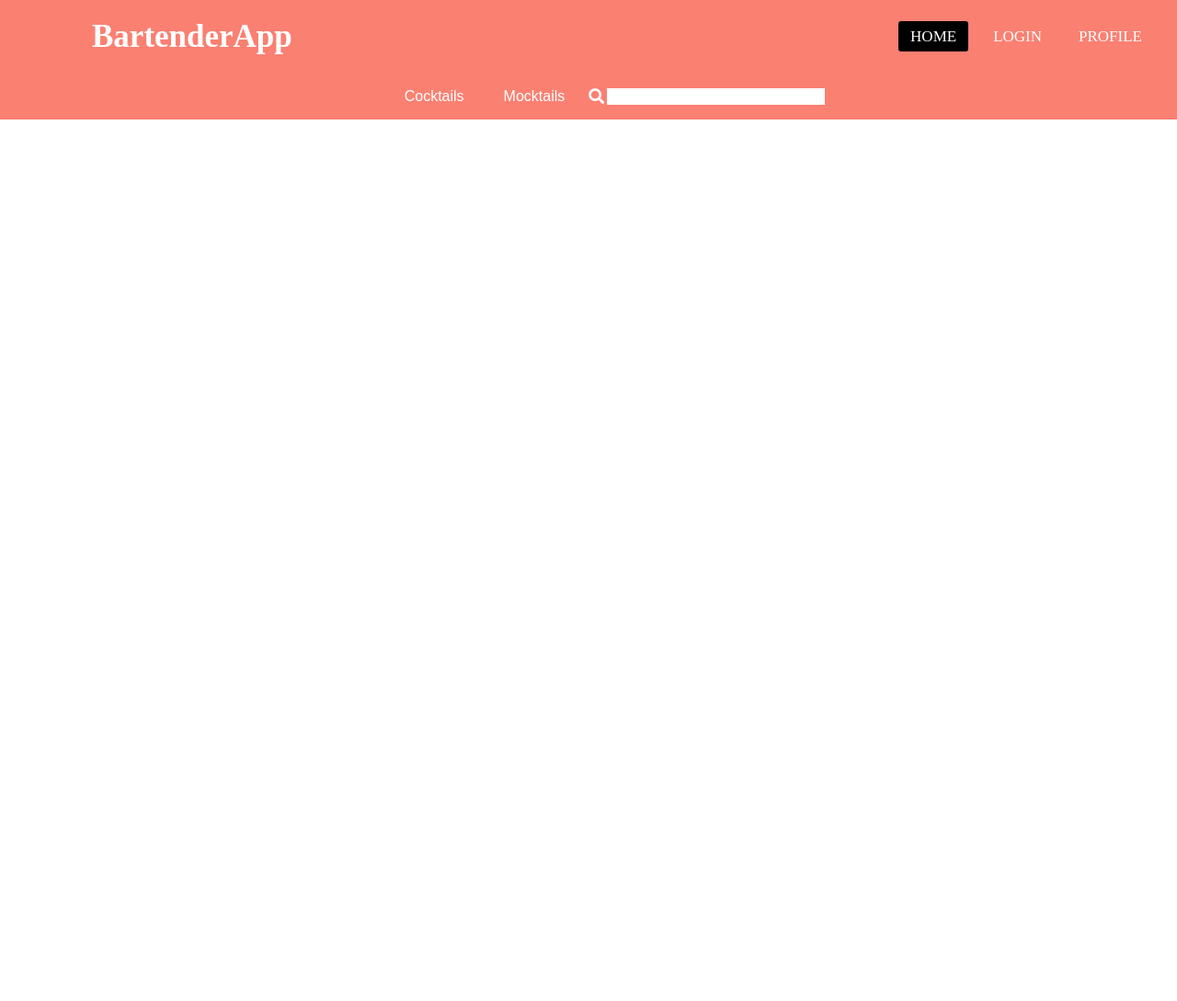
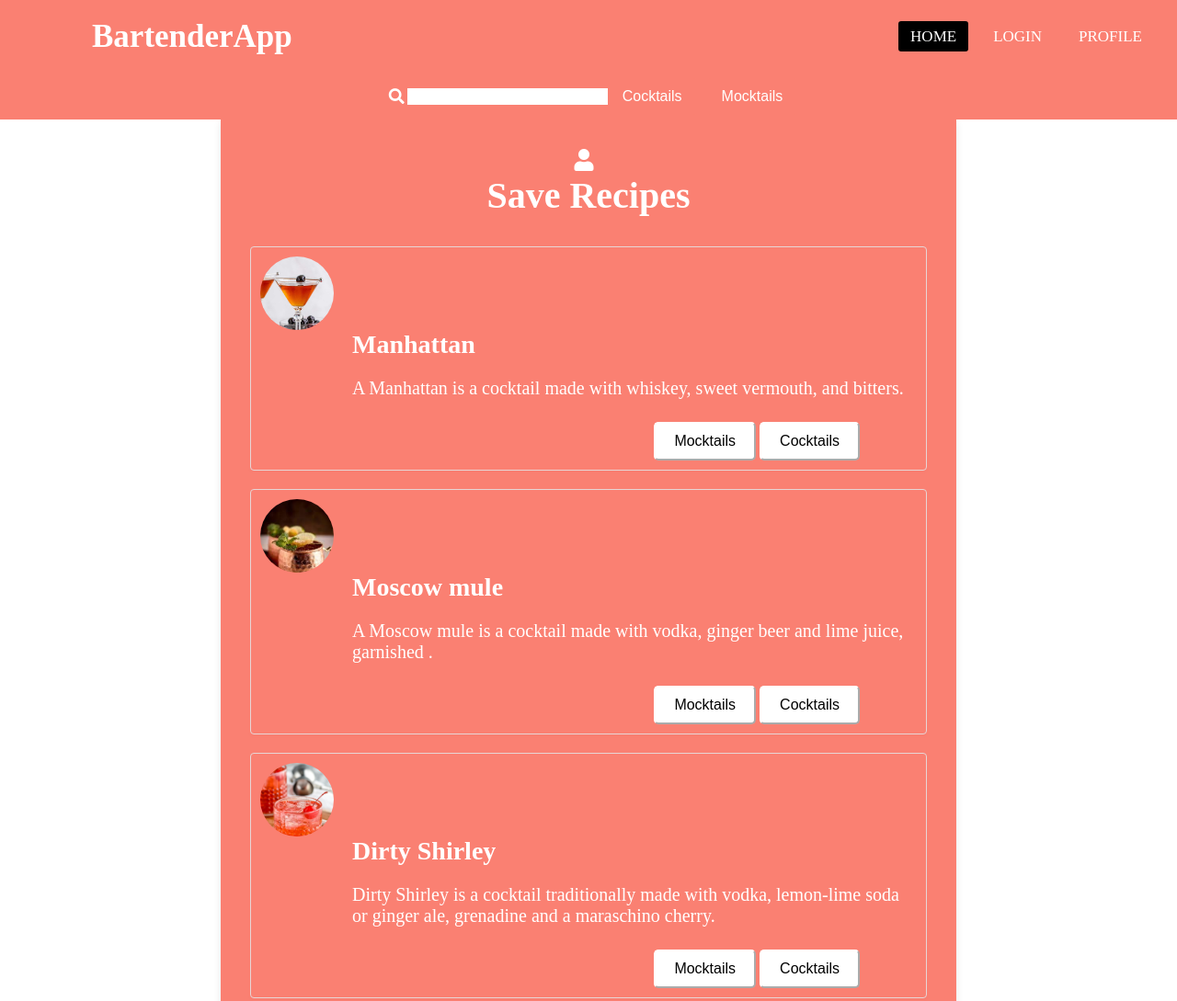
Before and after one commit to Pepalacios/csc642-BartenderApp, a website: page html/userProfile.html in a window 1280 px wide. Shown: the top 1089 px of the page at 92% size. Before the commit the page ends 800 px from the top, so only its background shows below. Drawn offline with Linux system fonts and the light colour scheme.

Commit message:
finished

```diff
--- /dev/null
+++ b/css/userProfile.css
@@ -0,0 +1,139 @@
+/* For search bar */
+.search-bar {
+    position: absolute;
+    display: flex;
+    justify-content: center;
+    align-items: center;
+    background-color: peachpuff;
+    height: 50px;
+    width: 100%;
+
+  }
+  .search-bar input[type="text"] {
+    width: 100%;
+    height: 100%;
+    border: none;
+    font-size: 16px;
+    background-color: peachpuff;
+    box-shadow: none;
+    margin-left: 30px;
+  }
+  .search-bar input[type="text"]:focus {
+    outline: none;
+  }
+
+  .search-bar button {
+    padding: 8px 16px;
+    background-color: peachpuff;
+    color: #fff;
+    border: none;
+    border-radius: 4px;
+    cursor: pointer;
+    margin-left: 10px;
+    height: 40px;
+    font-size: 16px;
+  }
+
+  .search-bar form i {
+    position: absolute;
+    font-size: 17px;
+    margin-left: 10px;
+    color: #ffffff;
+    margin-left: 10px;
+  }
+
+
+
+  /* product fram */
+  .container {
+    max-width: 800px;
+    margin: 50px auto ;
+    padding: 2em;
+    width: 100%;
+    background-color: salmon;
+    box-shadow: 0 0.25em 0.5em rgba(0, 0, 0, 0.1);
+  }
+  .header {
+    margin-bottom: 2em;
+    text-align: center;
+  }
+  .icon {
+    font-size: x-large;
+    color: white;
+    margin-right: 10px;
+  }
+  .header h1 {
+    font-size: 2.5em;
+    color: rgb(255, 255, 255);
+}
+.product-list {
+    list-style: none;
+    margin: 0;
+    width: 100%;
+
+    padding: 0;
+  }
+
+
+  .product {
+    display: block;
+    color: white;
+    margin-bottom: 30px;
+    border: 1px solid #e7d5d5;
+    border-radius: 4px;
+    padding: 10px;
+    margin-bottom: 20px;
+    box-shadow: 0 2px 2px rgba(238, 110, 110, 0.1);
+    transition: box-shadow 0.3s ease-in-out;
+  }
+  .product h2 {
+    font-size: 28px;
+    width: 100%;
+    color: white;
+    margin-bottom: 20px;
+    margin-left:100px;
+  }
+
+  .product p {
+    font-size: 20px;
+    color: white;
+    margin-left:100px;
+    margin-top: 20px;
+  }
+
+  .product button {
+    background-color:rgb(255, 255, 255);
+    border-color: white;
+    color: white;
+    padding: 10px 20px;
+    display: inline-block;
+    font-size: 16px;
+    margin-top: 25px;
+    border-radius: 5px;
+    cursor: pointer;
+
+  }
+  .mybutton{
+    margin-left: 60%;
+  }
+
+  .product:hover {
+    box-shadow: 0 4px 4px rgba(0, 0, 0, 0.2);
+  }
+  .product button:hover {
+    background-color: #333;
+    color: #fff;
+  }
+  .button-color{
+    color: black;
+  }
+  .window{
+  width: 80px;
+  height: 80px;
+  border-radius: 50%;
+  overflow: hidden;
+  }
+  .window img{
+    width: 100%;
+    height: auto;
+  }
--- a/html/userProfile.html
+++ b/html/userProfile.html
@@ -2,18 +2,16 @@
 <html>
   <head>
     <title>user_profile1</title>
-    <link rel="stylesheet" href="../css/app.css">
+    <link rel="stylesheet" href="../css/userProfile.css">
     <link rel="stylesheet" href="https://cdnjs.cloudflare.com/ajax/libs/font-awesome/5.15.3/css/all.min.css"/>
   </head>
   <body>
-    <div id="nav-container">
-      </div>
+    <div id="nav-container"></div>
 
       <script src="../js/script.js"></script>
       <script>loadNavbar('nav-container');</script>
 
-
-    <div class="search-bar">
+    <!-- <div class="search-bar">
 
         <button>Cocktails</button>
         <button>Mocktails</button>
@@ -21,6 +19,49 @@
           <i class="fas fa-search"></i>
           <input type="text" id="search">
         </form>
+      </div> -->
+      <div class="container">
+        <div class="header">
+          <div class="icon">
+            <i class="fas fa-user"></i>
+          </div>
+          <h1>Save Recipes</h1>
+        </div>
+      <div class="product-list">
+        <li class="product">
+          <div class="window">
+            <img src="images/manhattan_c.jpg" alt="cocktails" width="70" height="70">
+          </div>
+          <h2>Manhattan</h2>
+          <p>A Manhattan is a cocktail made with whiskey, sweet vermouth, and bitters.</p>
+          <div class="mybutton">
+          <button><a href='/mocktails.html' class = "button-color">Mocktails</a></button>
+          <button><a href='/cocktails.html' class = "button-color" >Cocktails</a></button>
+          </div>
+        </li>
+        <li class="product">
+          <div class="window">
+            <img src="images/moscowMule_c.jpeg" alt="cocktails" width="70" height="70">
+          </div>
+           <h2>Moscow mule</h2>
+          <p>A Moscow mule is a cocktail made with vodka, ginger beer and lime juice, garnished . </p>
+          <div class="mybutton">
+          <button><a href='/mocktails.html' class = "button-color">Mocktails</a></button>
+          <button><a href='/cocktails.html' class = "button-color" >Cocktails</a></button>
+          </div>
+        </li>
+        <li class="product">
+          <div class="window">
+            <img src="images/dirtyShirley_c.jpeg" alt="cocktails" width="70" height="70">
+          </div>
+          <h2>Dirty Shirley</h2>
+          <p>Dirty Shirley is a cocktail traditionally made with vodka, lemon-lime soda or ginger ale, grenadine and a maraschino cherry.</p>
+          <div class="mybutton">
+          <button><a href='/mocktails.html' class = "button-color">Mocktails</a></button>
+          <button><a href='/cocktails.html' class = "button-color" >Cocktails</a></button>
+        </div>
+        </li>
+      </div>
       </div>
   </body>
 </html>
```
